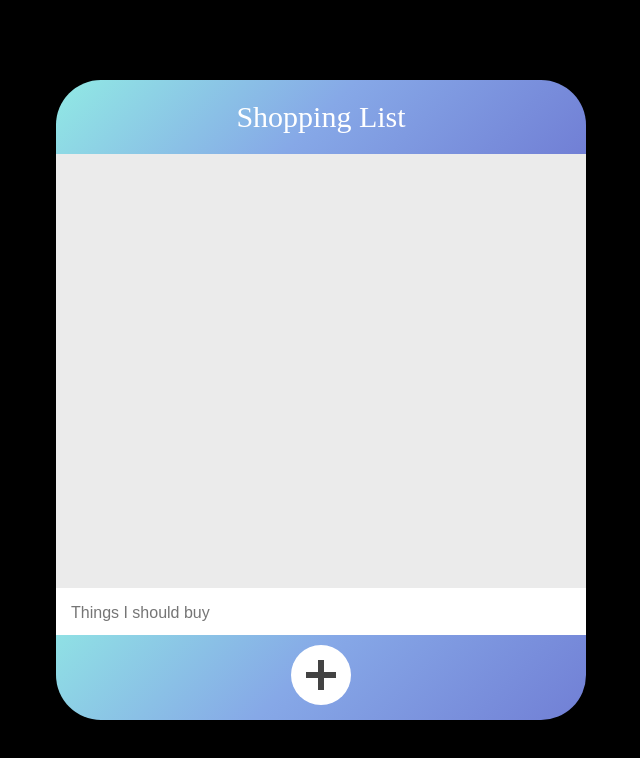
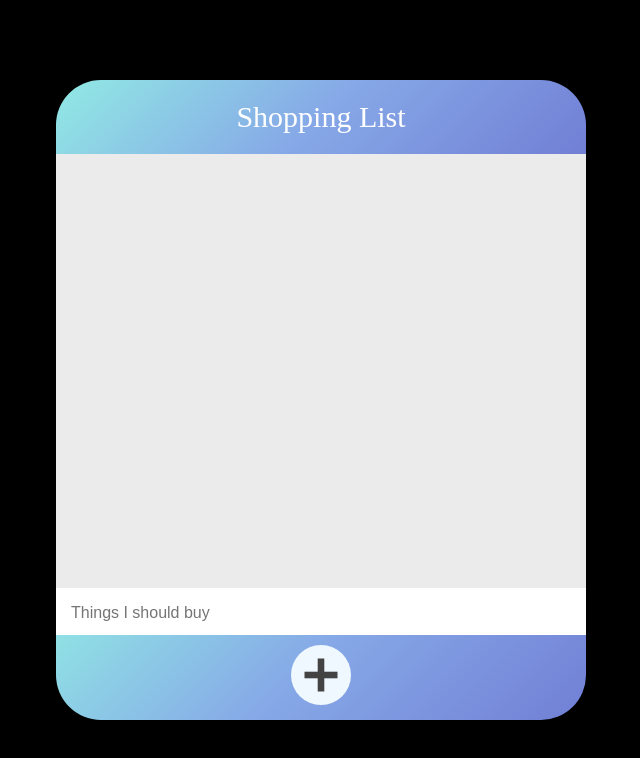
Before and after one commit to HayoungJ/Shopping-List, a plain HTML site: page index.html in a window 1280 px wide. In both pictures the pointer is over the button "등록". Shown: the whole page, without its empty margins (334-974 px from the left). Drawn offline with Linux system fonts and the light colour scheme.

Commit message:
Add user convinience
Add hover effect for buttons

```diff
--- a/style.css
+++ b/style.css
@@ -73,6 +73,12 @@ main > ul > li > button {
 
 main > ul > li > button > i {
   color: #434343;
+  transition: transform 0.1s ease-in-out;
+}
+
+main > ul > li > button:hover > i {
+  color: #dd2323;
+  transform: scale(1.1);
 }
 
 main > aside {
@@ -100,14 +106,20 @@ main > aside > button {
   position: relative;
 }
 
+main > aside > button:hover {
+  background-color: aliceblue;
+}
+
 main > aside > button::before {
   content: '';
   width: 6px;
   height: 30px;
   background: #434343;
   position: absolute;
-  top: 15px;
+  top: calc(50% - 15px);
   left: calc(50% - 3px);
+  transition: transform 0.1s ease-in-out;
+  backface-visibility: hidden;
 }
 
 main > aside > button::after {
@@ -117,7 +129,16 @@ main > aside > button::after {
   background: #434343;
   position: absolute;
   top: calc(50% - 3px);
-  left: 15px;
+  left: calc(50% - 15px);
+  transition: transform 0.1s ease-in-out;
+  backface-visibility: hidden;
+}
+
+main > aside > button:hover::before {
+  transform: scale(1.1);
+}
+main > aside > button:hover::after {
+  transform: scale(1.1);
 }
 
 /* digital accessibility */
```
